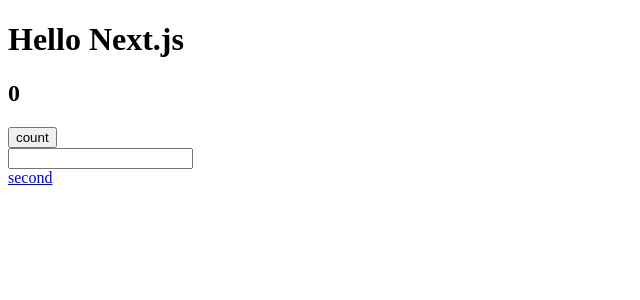
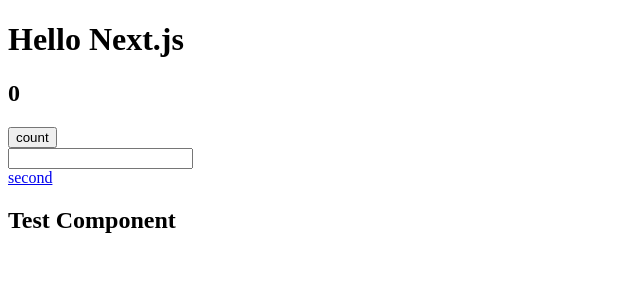
Before and after one commit to azarashi2931/next-js-practice, a Next.js app: page / in a window 1280 px wide. Shown: the top 300 px of the page, without its empty margins (0-640 px from the left). Built offline with nearby package versions, Linux system fonts and the light colour scheme.

Commit message:
Add Function Component

```diff
--- a/pages/index.tsx
+++ b/pages/index.tsx
@@ -1,6 +1,10 @@
 import { NextPage } from "next";
 import Link from "next/link";
-import { useState } from "react";
+import { useState, FunctionComponent } from "react";
+
+const TestComponent: FunctionComponent = () => {
+  return <h2>Test Component</h2>;
+};
 
 const Index: NextPage = () => {
   const [count, setCount] = useState<number>(0);
@@ -15,6 +19,7 @@
         <input value={text} onChange={(e) => setText(e.target.value)} />
       </form>
       <Link href="./second">second</Link>
+      <TestComponent />
     </>
   );
 };
```
